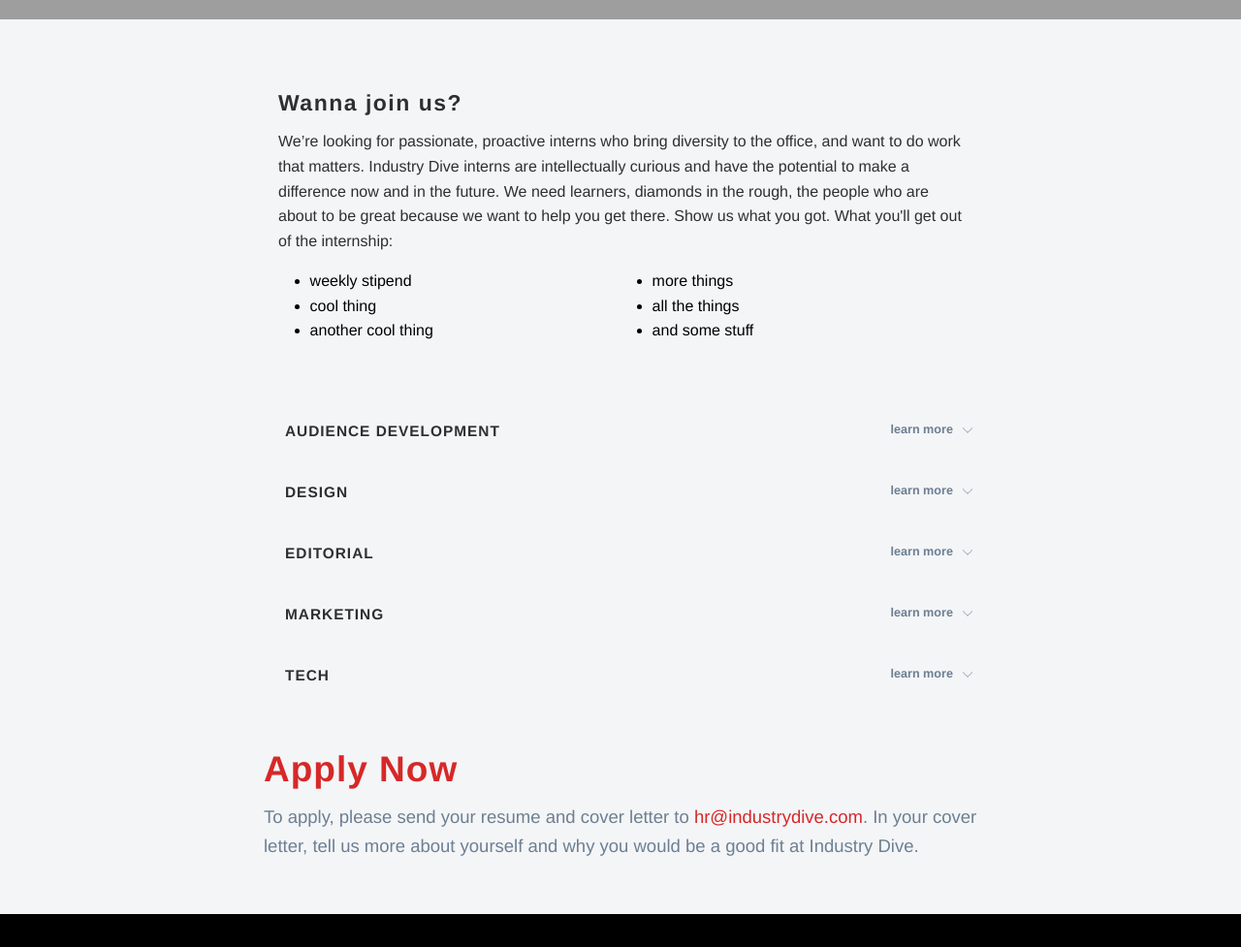
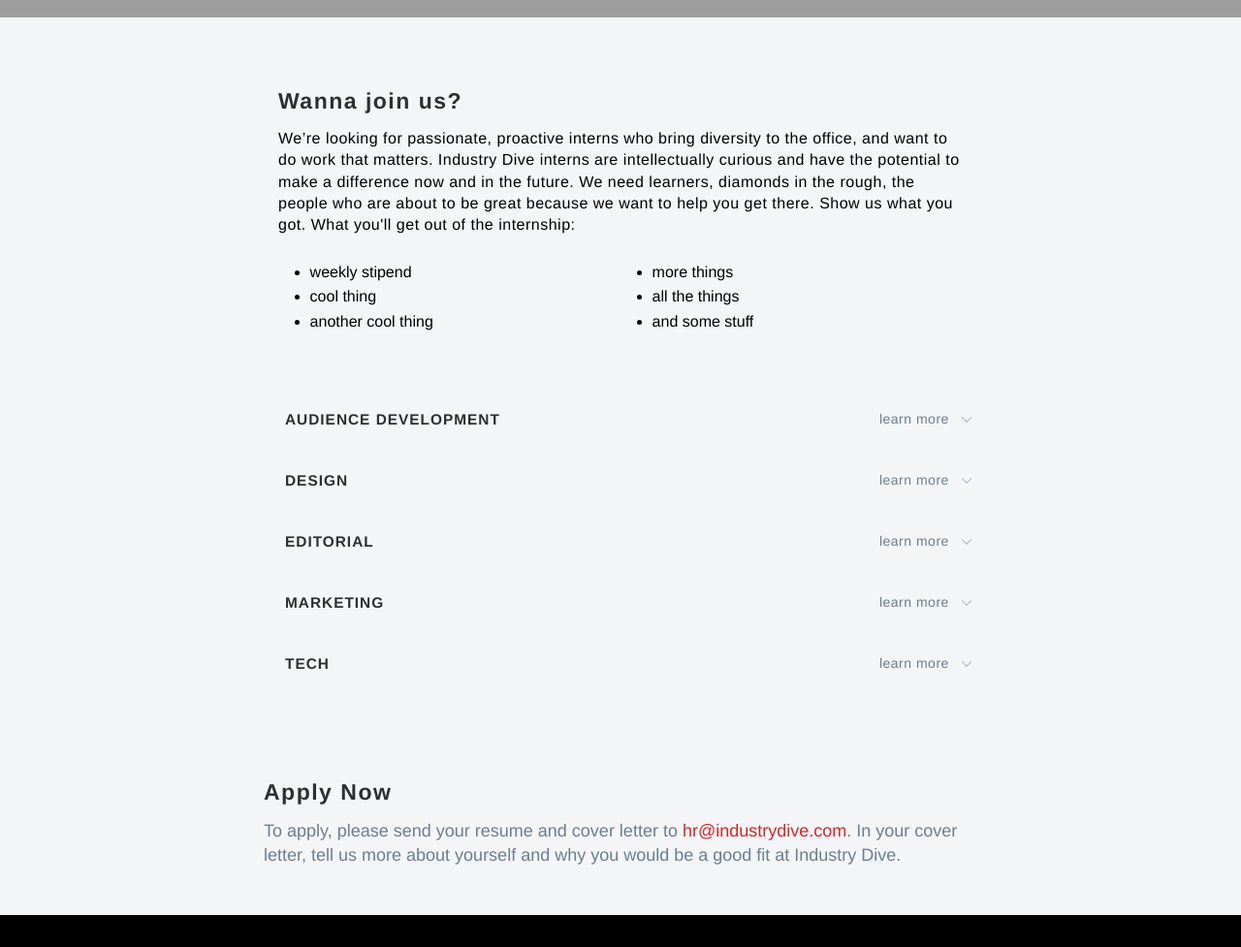
Before and after one commit to maddydeason/ID_intern_program, a plain HTML site: page index.html in a window 1280 px wide. Shown: the part 1820-2797 px from the top of the page at 97% size. Drawn offline with Linux system fonts and the light colour scheme; grey boxes are pictures that could not be loaded.

Commit message:
typography edits

```diff
--- a/css/style.css
+++ b/css/style.css
@@ -8,6 +8,15 @@ p, h3, h4, h5 {
 	color: #2f2f2f;
 	margin: 0 auto;
 }
+
+h1, h2, h3, h4, h5, h6, ul {
+	font-family: 'Proxima Nova', 'Helvetica', sans-serif;
+}
+
+p {
+	font-family: 'Palatino', serif;
+}
+
 .row {
 	padding: 0 2em 0 2em;
 	max-width: 800px;
@@ -62,6 +71,10 @@ h5 {
 	font-weight: 400;
 }
 
+h6 {
+	letter-spacing: .5px;
+}
+
 .quote-text {
 	font-family: "Palatino", serif;
 	font-size: .8em;
@@ -71,6 +84,7 @@ h5 {
 	max-width: 180px;
 	font-size: .9em;
 	font-weight: 700;
+	font-family: 'Proxima Nova', 'Helvetica', sans-serif;
 }
 
 ul {
@@ -80,7 +94,6 @@ ul {
 
 .apply-blurb {
 	color: #6c7f92;
-	font-size: .5em;
 	letter-spacing: initial;
 }
 
@@ -122,19 +135,18 @@ button {
 
 /* -- ACCORDIAN --*/
 .position {
-	font-size: 1.1em;
-	font-weight: 700;
+	font: 700 1.1em 'Proxima Nova', 'Helvetica', sans-serif;
 	letter-spacing: 1px;
 	float: left;
 	text-transform: uppercase;
 }
 
 .learn-more {
+	font: 400 1em 'Proxima Nova', 'Helvetica', sans-serif;
 	color: #6c7f92;
 	float: right;
-	font-size: .9em;
-	font-weight: 700;
 	margin-right: 1em;
+	letter-spacing: .5px;
 }
 
 .position-descriptions {
--- a/index.html
+++ b/index.html
@@ -25,28 +25,28 @@
     <div class="row about-id-section" data-equalizer>
       <div class="columns">
         <h4>What is it like to work at Industry Dive?</h4>
-        <p>Mauris congue massa vitae vulputate pharetra. Cras ligula sem, elementum tincidunt blandit ut, ultrices id est. Suspendisse nec risus nisl. Ut vitae magna sed tortor consectetur vulputate vitae viverra nisi. Nulla et ipsum in nulla sagittis egestas vel eu nunc. </p>
+        <h6>Mauris congue massa vitae vulputate pharetra. Cras ligula sem, elementum tincidunt blandit ut, ultrices id est. Suspendisse nec risus nisl. Ut vitae magna sed tortor consectetur vulputate vitae viverra nisi. Nulla et ipsum in nulla sagittis egestas vel eu nunc. </h6>
       </div>
       <div class="small-12 medium-4 columns">
         <div class="text-center">
           <img class="quote-photo" src="img/face.png">
         </div>
         <p class="quote-text" data-equalizer-watch>"Lorem ipsum dolor sit amet, consectetur adipiscing elit. Fusce vel velit justo."</p>
-        <p class="attribution">-Albert Einstein<p>
+        <p class="attribution">Albert Einstein<p>
       </div>
       <div class="small-12 medium-4 columns">
         <div class="text-center">
           <img class="quote-photo" src="img/face.png">
         </div>
         <p class="quote-text" data-equalizer-watch>"Aliquam pretium posuere congue. Nunc a fringilla libero."</p>
-        <p class="attribution">-Marie Curie</p>
+        <p class="attribution">Marie Curie</p>
       </div>
       <div class="small-12 medium-4 columns">
         <div class="text-center">
           <img class="quote-photo" src="img/face.png">
         </div>
         <p class="quote-text" data-equalizer-watch>"Aenean non aliquam sapien, eget pulvinar dui. Nam vitae sagittis elit. Donec quis commodo nisl."</p>
-        <p class="attribution">-Nicola Tesla</p>
+        <p class="attribution">Nicola Tesla</p>
       </div>
     </div>
 
@@ -57,7 +57,7 @@
     <div class="row internship-specifics">
       <div class="columns">
         <h4>Wanna join us?</h4>
-        <p>We’re looking for passionate, proactive interns who bring diversity to the office, and want to do work that matters. Industry Dive interns are intellectually curious and have the potential to make a difference now and in the future. We need learners, diamonds in the rough, the people who are about to be great because we want to help you get there. Show us what you got. What you'll get out of the internship:</p>
+        <h6>We’re looking for passionate, proactive interns who bring diversity to the office, and want to do work that matters. Industry Dive interns are intellectually curious and have the potential to make a difference now and in the future. We need learners, diamonds in the rough, the people who are about to be great because we want to help you get there. Show us what you got. What you'll get out of the internship:</h6>
         <div class="small-6 columns">
           <ul>
             <li>weekly stipend</li>
@@ -143,8 +143,8 @@
     </div><!-- row position-descriptions -->
 
     <div class="row apply-now">
-      <h2>Apply Now<h2>
-      <p class="apply-blurb">To apply, please send your resume and cover letter to <a href="mailto:hr@industrydive.com subject=Industry%Dive%Internship">hr@industrydive.com</a>. In your cover letter, tell us more about yourself and why you would be a good fit at Industry Dive. </p>
+      <h4>Apply Now</h4>
+      <h5 class="apply-blurb">To apply, please send your resume and cover letter to <a href="mailto:hr@industrydive.com subject=Industry%Dive%Internship">hr@industrydive.com</a>. In your cover letter, tell us more about yourself and why you would be a good fit at Industry Dive. </h5>
     </div>
 
     <div class="footer-bar"></div>
```
